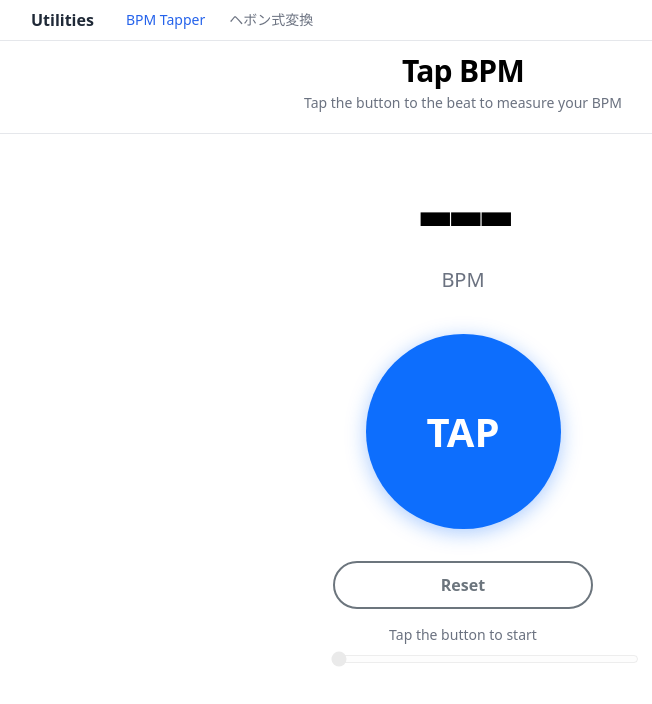
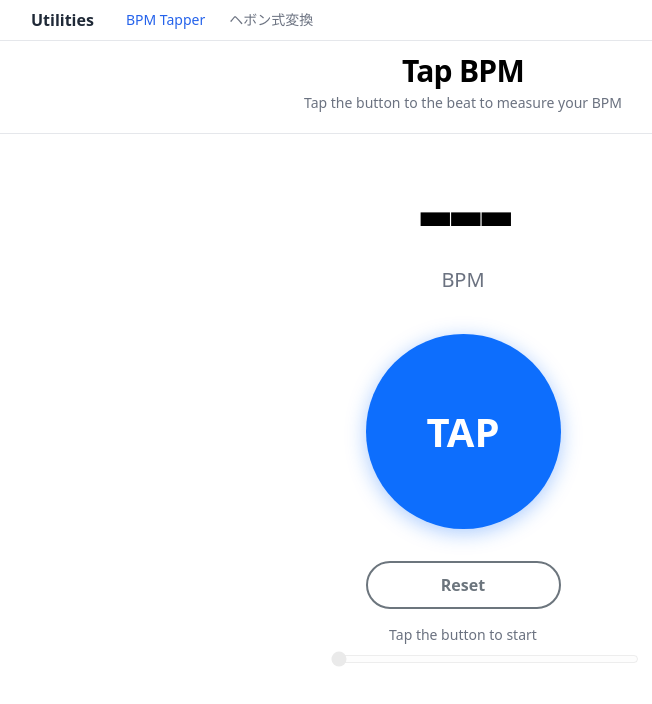
Before and after one commit to kuroto-96X/Utilities-Svelte, a SvelteKit app: page /bpm-tapper in a window 1280 px wide. Shown: the top 704 px of the page, without its empty margins (177-829 px from the left). Built offline with nearby package versions, Linux system fonts and the light colour scheme.

Commit message:
feat: BPM Tapperの修正
・Resetボタンの大きさを0.75倍に変更

```diff
--- a/src/routes/bpm-tapper/+page.svelte
+++ b/src/routes/bpm-tapper/+page.svelte
@@ -314,7 +314,7 @@
   }
 
   .reset-button {
-    width: min(70vw, 260px);
+    width: min(52.5vw, 195px);
     height: 3rem;
     border-radius: 9999px;
     border: 2px solid #6c757d;
```
